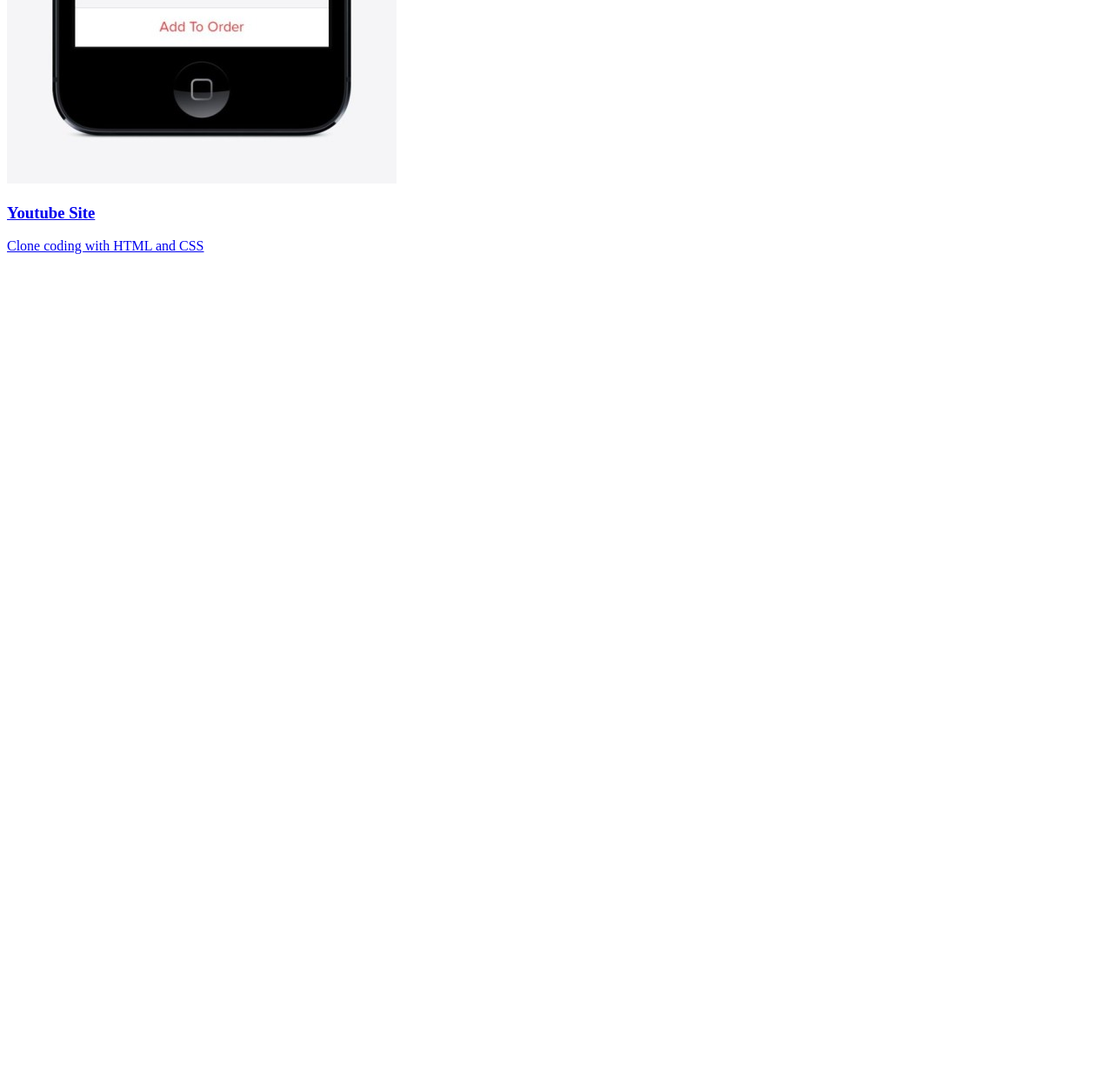
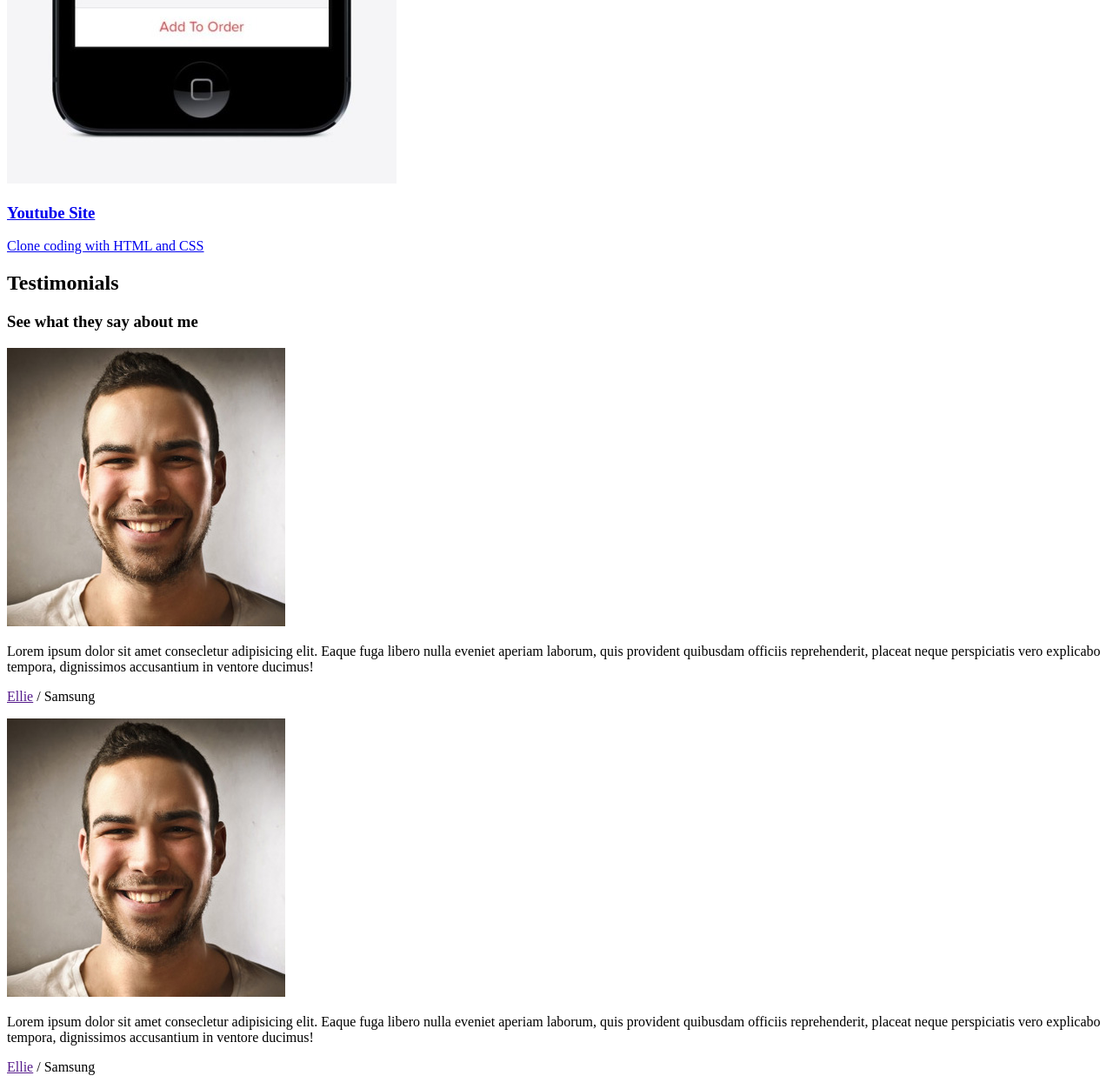
Before and after one commit to raim2016/portfolio, a plain HTML site: page index.html in a window 1280 px wide. Shown: the part 10700-11952 px from the top of the page at 87% size. Before the commit the page ends 11000 px from the top, so only its background shows below. Drawn offline with Linux system fonts and the light colour scheme.

Commit message:
HTML: Testimorials

```diff
--- a/index.html
+++ b/index.html
@@ -268,7 +268,28 @@
         </div>
     </section>
     <!-- Testimonials -->
-    <section id="testimonials"></section>
+    <section id="testimonials">
+        <h1>Testimonials</h1>
+        <h3>See what they say about me</h3>
+        <div class="testimonials">
+            <div class="testimonial">
+                <img src="imgs/testimonial/people1.jpg" alt="People" class="testimonial__avatar">
+                <div class="testimonial__speech-bubble">
+                    <p>Lorem ipsum dolor sit amet consecletur adipisicing elit. Eaque fuga libero nulla eveniet aperiam laborum, quis provident quibusdam officiis reprehenderit, placeat neque perspiciatis vero explicabo tempora, dignissimos accusantium in ventore ducimus!</p>
+                    <p class="name"><a href="">Ellie</a> / Samsung</p>
+                </div>
+            </div>
+        </div>
+        <div class="testimonials">
+            <div class="testimonial">
+                <img src="imgs/testimonial/people1.jpg" alt="People" class="testimonial__avatar">
+                <div class="testimonial__speech-bubble">
+                    <p>Lorem ipsum dolor sit amet consecletur adipisicing elit. Eaque fuga libero nulla eveniet aperiam laborum, quis provident quibusdam officiis reprehenderit, placeat neque perspiciatis vero explicabo tempora, dignissimos accusantium in ventore ducimus!</p>
+                    <p class="name"><a href="">Ellie</a> / Samsung</p>
+                </div>
+            </div>
+        </div>
+    </section>
     <!-- Contact -->
     <section id="contact"></section>
 </body>
```
Also changed, not shown: imgs/testimonial/people1.jpg (added).
